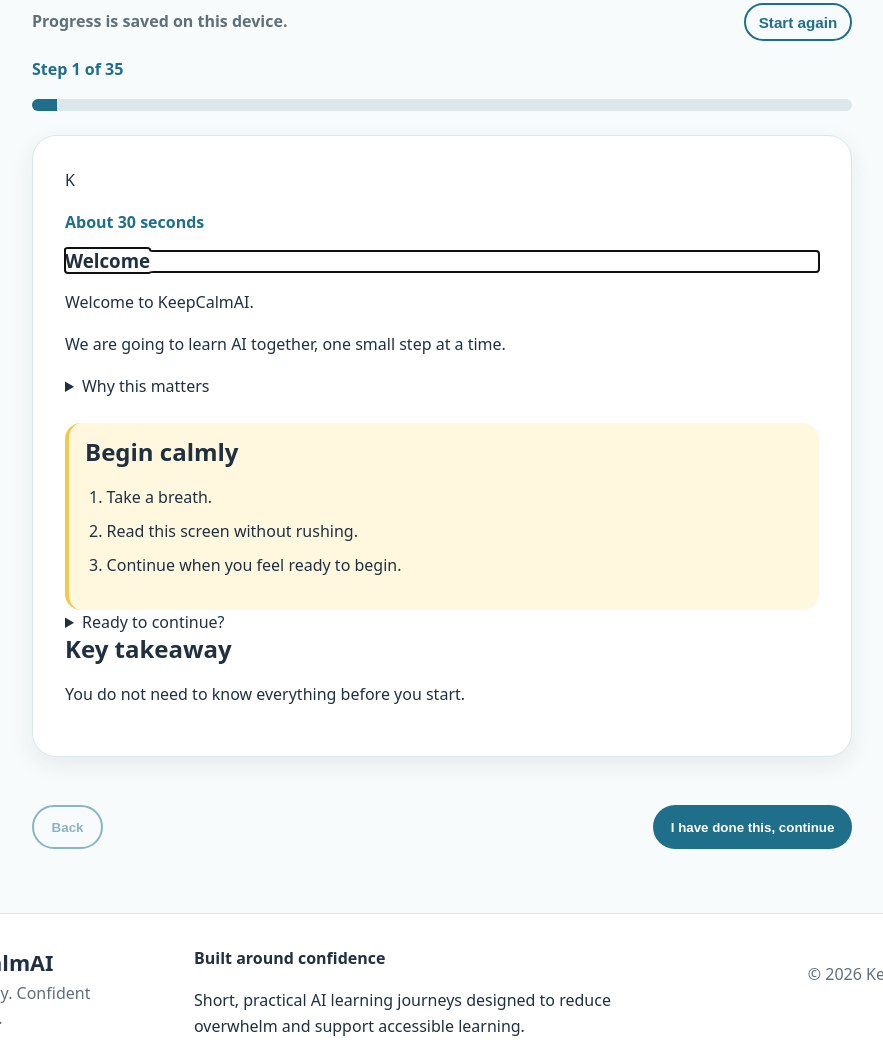
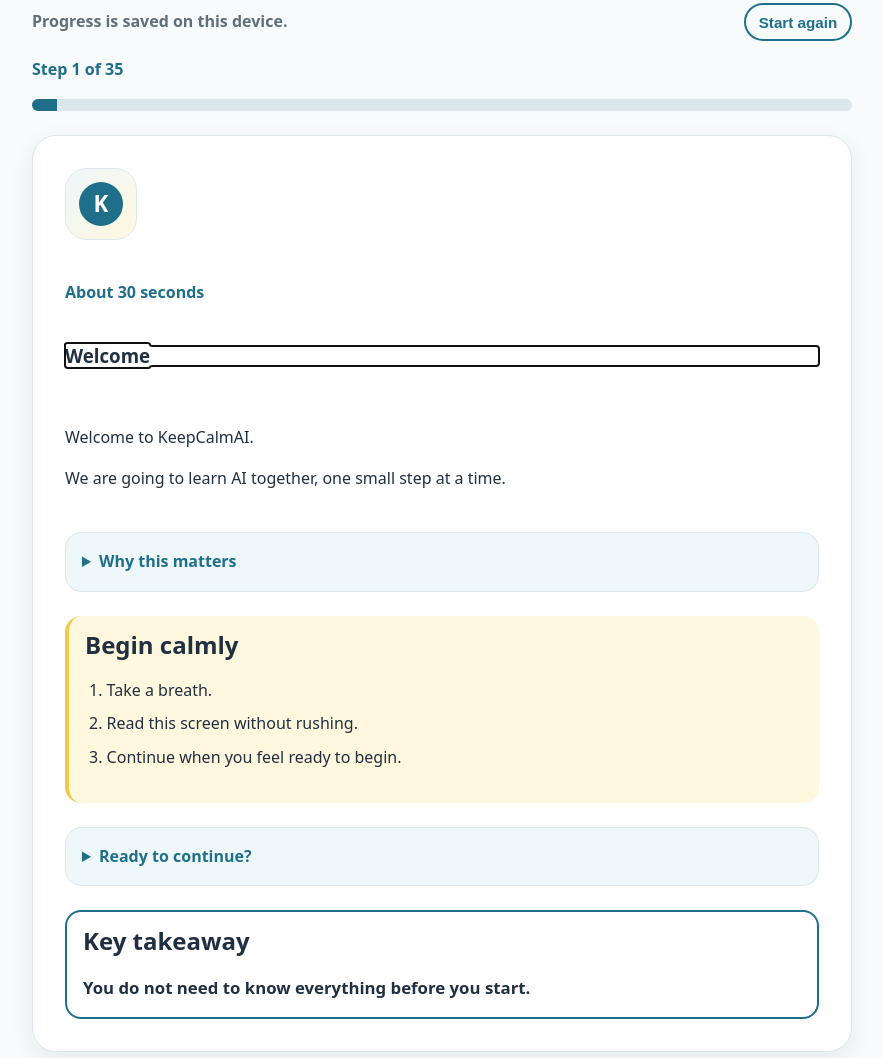
Before and after one commit to carlhward-a11y/KeepCalmAI, an Astro site: page /journeys/ai-without-overwhelm in a window 1280 px wide. Shown: the part 978-2036 px from the top of the page, without its empty margins (198-1081 px from the left). Built offline with nearby package versions, Linux system fonts and the light colour scheme; Astro itself is replaced by a stand-in of ours.

Commit message:
Style refined Journey Player

```diff
--- a/src/styles/global.css
+++ b/src/styles/global.css
@@ -48,7 +48,7 @@
   line-height: 1.6;
 }
 a { color: var(--colour-primary); }
-a:focus-visible, button:focus-visible, input:focus-visible {
+a:focus-visible, button:focus-visible, input:focus-visible, summary:focus-visible {
   outline: 3px solid var(--colour-accent);
   outline-offset: 3px;
 }
@@ -188,9 +188,58 @@
   color: var(--colour-muted);
   font-weight: 700;
 }
-.player-card { min-height: 58vh; }
+.player-card {
+  min-height: 58vh;
+  display: grid;
+  gap: var(--space-lg);
+}
+.step-visual {
+  display: grid;
+  place-items: center;
+  width: 4.5rem;
+  height: 4.5rem;
+  border-radius: 1.35rem;
+  background: linear-gradient(135deg, var(--colour-soft-blue), var(--colour-soft-yellow));
+  border: 1px solid var(--colour-border);
+}
+.step-visual span {
+  display: grid;
+  place-items: center;
+  width: 2.75rem;
+  height: 2.75rem;
+  border-radius: 50%;
+  background: var(--colour-primary);
+  color: var(--colour-surface);
+  font-size: 1.4rem;
+  font-weight: 900;
+}
+.action-box { margin-top: 0; }
 .action-list { padding-left: 1.35rem; }
 .action-list li { margin-top: var(--space-sm); }
+.detail-box {
+  border: 1px solid var(--colour-border);
+  border-radius: var(--radius-md);
+  background: var(--colour-soft-blue);
+  padding: var(--space-md);
+}
+.detail-box summary {
+  cursor: pointer;
+  font-weight: 900;
+  color: var(--colour-primary);
+}
+.detail-box p { margin-bottom: 0; }
+.takeaway-box {
+  padding: var(--space-md);
+  border-radius: var(--radius-md);
+  border: 2px solid var(--colour-primary);
+  background: var(--colour-surface);
+}
+.takeaway-box h2 { margin-top: 0; }
+.takeaway-box p {
+  margin-bottom: 0;
+  font-size: 1.05rem;
+  font-weight: 750;
+}
 .choice-field {
   border: 0;
   margin: var(--space-lg) 0 0;
```
